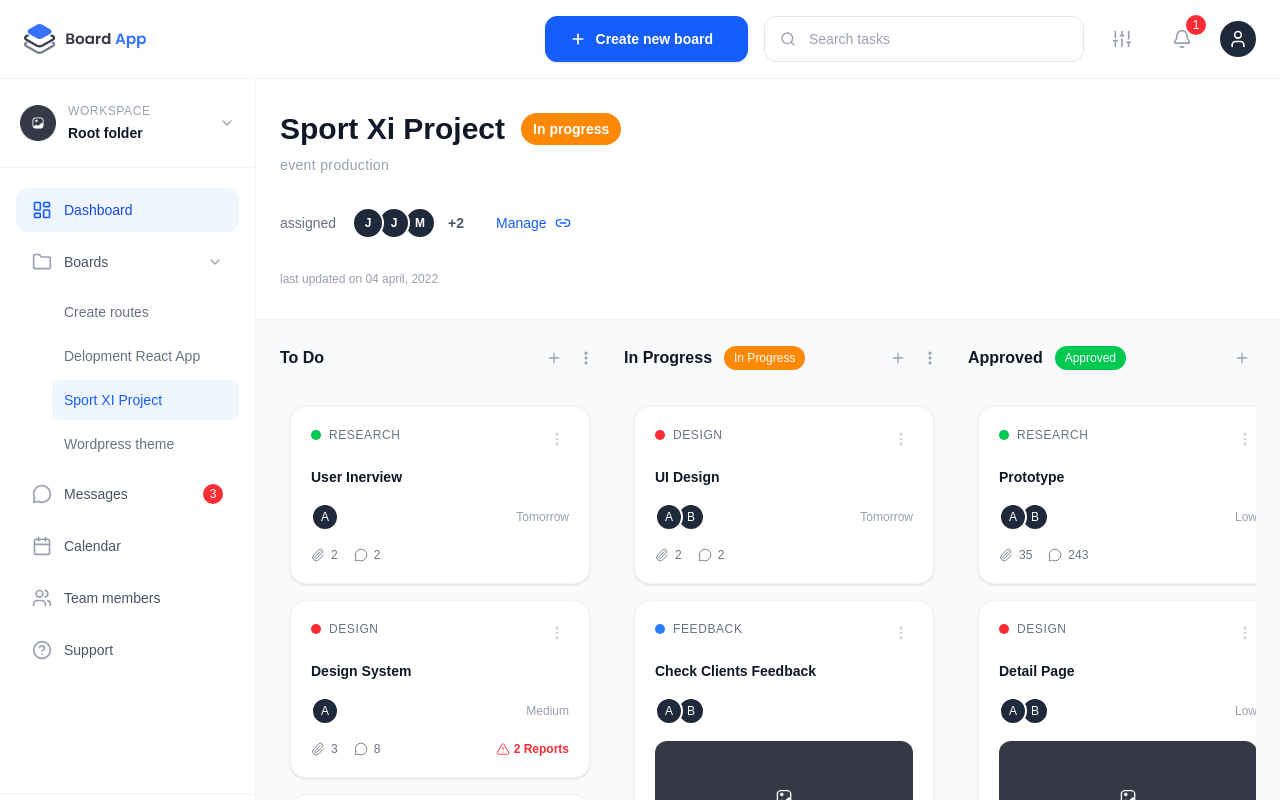
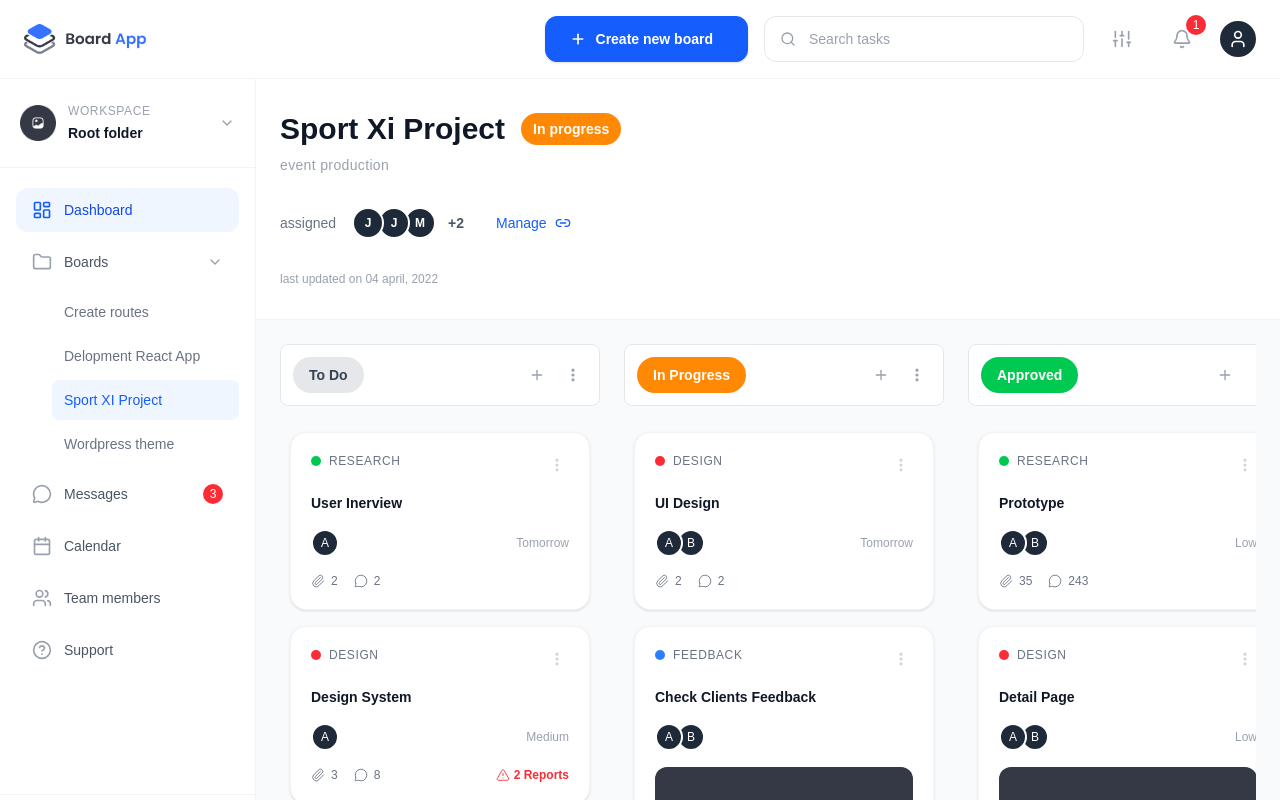
Before and after one commit to ChanmithK/visionexdigital-swimlane, a Next.js app: page / in a window 1280 px wide. Shown: the top 800 px of the page. Built offline with nearby package versions, Linux system fonts and the light colour scheme.

Commit message:
Add error handling and data validation

```diff
--- a/src/components/Dashboard.tsx
+++ b/src/components/Dashboard.tsx
@@ -28,6 +28,11 @@ const swimlaneConfigs: SwimLaneConfig[] = [
   {
     id: "todo",
     title: "To Do",
+    pill: {
+      text: "To Do",
+      bgColor: "bg-gray-200",
+      textColor: "text-gray-700",
+    },
   },
   {
     id: "in-progress",
--- a/src/components/Swimlane.tsx
+++ b/src/components/Swimlane.tsx
@@ -20,40 +20,30 @@ const Swimlane: React.FC<SwimlaneProps> = ({ config, tasks }) => {
     id: config.id,
   });
 
-  if (process.env.NODE_ENV === "development") {
-    console.log(`Swimlane ${config.id}:`, { tasksCount: tasks.length, isOver });
-  }
-
   return (
     <div className="flex flex-col h-full min-w-64 w-64 sm:min-w-72 sm:w-72 md:min-w-80 md:w-80 lg:min-w-80 lg:w-80 flex-shrink-0">
       {/* Header */}
-      <div className="flex items-center justify-between mb-3 sm:mb-4 md:mb-6 lg:mb-6">
-        <div className="flex items-center space-x-2 sm:space-x-3 md:space-x-3 lg:space-x-3">
-          <h2 className="font-semibold text-gray-900 text-sm sm:text-base md:text-base lg:text-base">
-            {config.title}
-          </h2>
-          {config.pill && (
+      <div className="flex items-center justify-between mb-4 p-3 bg-white rounded-lg border border-gray-200">
+        <div className="flex items-center space-x-3">
+          {config.pill ? (
             <span
-              className={`px-2 py-0.5 sm:px-2.5 sm:py-1 md:px-2.5 md:py-1 lg:px-2.5 lg:py-1 rounded-full text-xs font-medium ${config.pill.bgColor} ${config.pill.textColor}`}
+              className={`px-4 py-2 rounded-full text-sm font-semibold ${config.pill.bgColor} ${config.pill.textColor}`}
             >
               {config.pill.text}
             </span>
+          ) : (
+            <h2 className="font-semibold text-gray-900 text-base">
+              {config.title}
+            </h2>
           )}
         </div>
 
-        <div className="flex items-center space-x-1">
-          <button className="p-1 sm:p-1.5 md:p-1.5 lg:p-1.5 rounded-md hover:bg-gray-100 transition-colors duration-200 text-gray-400 hover:text-gray-600">
-            <Plus
-              className="w-3.5 h-3.5 sm:w-4 sm:h-4 md:w-4 md:h-4 lg:w-4 lg:h-4"
-              strokeWidth={2}
-            />
+        <div className="flex items-center space-x-2">
+          <button className="p-1.5 rounded-md hover:bg-gray-100 transition-colors duration-200 text-gray-400 hover:text-gray-600">
+            <Plus className="w-4 h-4" strokeWidth={2} />
           </button>
-          <button className="text-gray-400 hover:text-gray-600 p-1 sm:p-1.5 md:p-1.5 lg:p-1.5 rounded-md hover:bg-gray-100 transition-colors">
-            <svg
-              className="w-3.5 h-3.5 sm:w-4 sm:h-4 md:w-4 md:h-4 lg:w-4 lg:h-4"
-              fill="currentColor"
-              viewBox="0 0 20 20"
-            >
+          <button className="text-gray-400 hover:text-gray-600 p-1.5 rounded-md hover:bg-gray-100 transition-colors">
+            <svg className="w-4 h-4" fill="currentColor" viewBox="0 0 20 20">
               <path d="M10 6a2 2 0 110-4 2 2 0 010 4zM10 12a2 2 0 110-4 2 2 0 010 4zM10 18a2 2 0 110-4 2 2 0 010 4z" />
             </svg>
           </button>
@@ -75,7 +65,6 @@ const Swimlane: React.FC<SwimlaneProps> = ({ config, tasks }) => {
           }
         `}
       >
-        {/* Enhanced drop zone indicator */}
         {isOver && (
           <div className="absolute inset-0 bg-blue-50/80 rounded-xl flex items-center justify-center z-10 pointer-events-none">
             <div className="bg-blue-100 text-blue-600 px-4 py-2 rounded-lg font-medium text-sm shadow-sm">
--- a/src/components/TaskCard.tsx
+++ b/src/components/TaskCard.tsx
@@ -38,10 +38,6 @@ const TaskCard: React.FC<TaskCardProps> = ({ task }) => {
     transform: CSS.Transform.toString(transform),
     transition: isDragging ? "none" : transition,
   };
-
-  if (isDragging && process.env.NODE_ENV === "development") {
-    console.log("Task being dragged:", task.id, task.title);
-  }
 
   return (
     <div
@@ -120,7 +116,7 @@ const TaskCard: React.FC<TaskCardProps> = ({ task }) => {
         <div className="w-full h-24 md:h-28 rounded-lg md:rounded-xl mb-3 md:mb-4 overflow-hidden">
           <Image
             src="/Image-placeholder.png"
-            alt="Task Image"
+            alt="Logo"
             width={100}
             height={100}
             className="w-full h-full object-cover"
```
